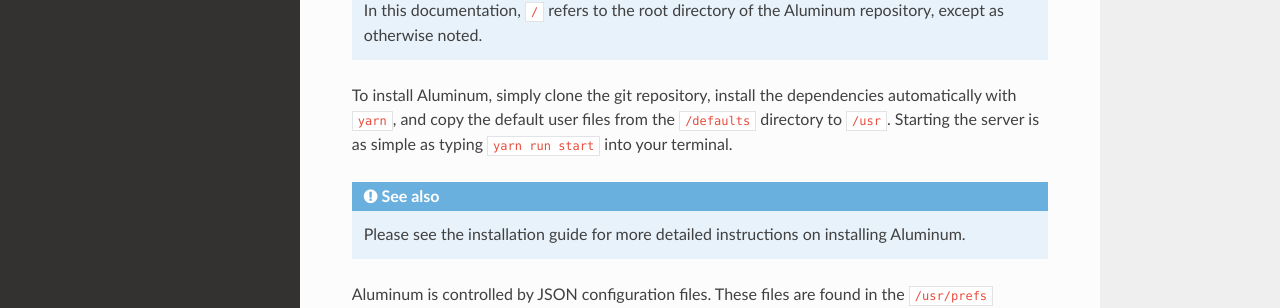
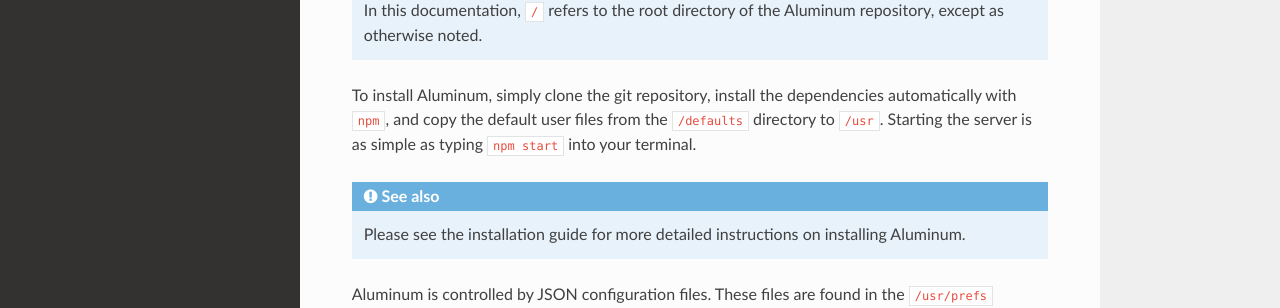
Before and after one commit to aluminumjs/aluminum, a Sphinx documentation site: the page built from docs/index.rst, in a window 1280 px wide and 1303 px high. Shown: the part 462-770 px from the top of the window. Built offline with Sphinx 7.4.7 and the Read the Docs theme 2.0.0, drawn with Linux system fonts in a browser that asks for light colours.

Commit message:
Officially supported package manager changed to NPM
The officially supported package manager for Aluminum is now NPM. Due to difficulties with using Yarn Berry, Aluminum has reverted to using NPM (which is included by default with official Node.js installations) for package management.

This commit essentially reverses 45e61160.

```diff
--- a/docs/index.rst
+++ b/docs/index.rst
@@ -13,7 +13,7 @@ Setup and General Knowledge
 
 .. note:: In this documentation, ``/`` refers to the root directory of the Aluminum repository, except as otherwise noted.
 
-To install Aluminum, simply clone the git repository, install the dependencies automatically with ``yarn``, and copy the default user files from the ``/defaults`` directory to ``/usr``. Starting the server is as simple as typing ``yarn run start`` into your terminal.
+To install Aluminum, simply clone the git repository, install the dependencies automatically with ``npm``, and copy the default user files from the ``/defaults`` directory to ``/usr``. Starting the server is as simple as typing ``npm start`` into your terminal.
 
 .. seealso:: Please see the installation guide for more detailed instructions on installing Aluminum.
 
```
Also changed, not shown: README.md (+0 -1 lines), .yarnrc.yml (deleted), 4 other files.
